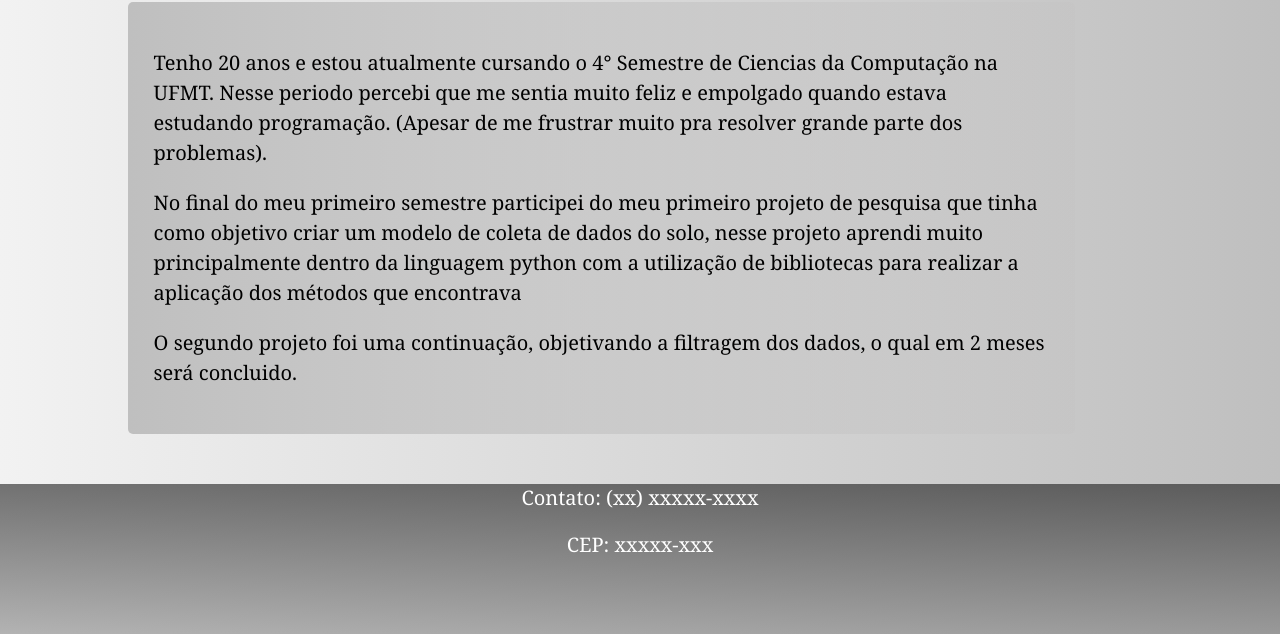
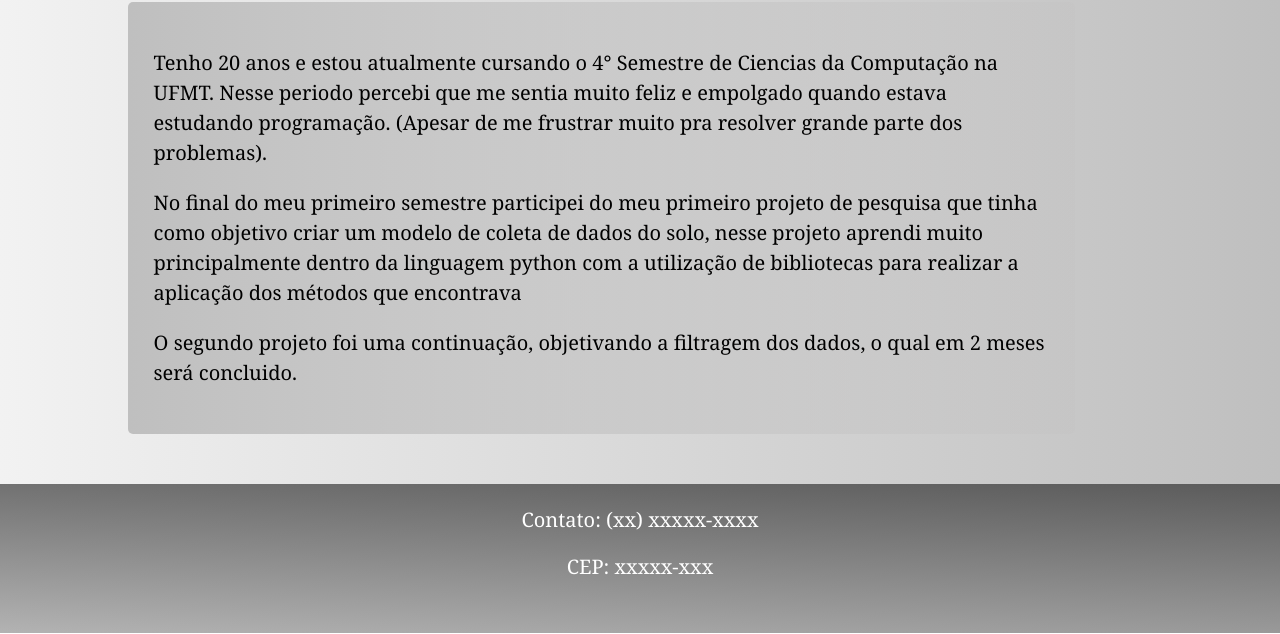
Before and after one commit to matheus-feijo/quem-sou-eu, a plain HTML site: page index.html in a window 1280 px wide. Shown: the part 413-1047 px from the top of the page. Drawn offline with Linux system fonts and the light colour scheme.

Commit message:
arquivo alterado

```diff
--- a/index.html
+++ b/index.html
@@ -38,8 +38,11 @@
     </div>
 
     <footer>
-        <p>Contato: (xx) xxxxx-xxxx</p>
-        <p>CEP: xxxxx-xxx</p>
+
+        <div id="container-footer">
+            <p>Contato: (xx) xxxxx-xxxx</p>
+            <p>CEP: xxxxx-xxx</p>
+        </div>
 
     </footer>
 </body>
--- a/style.css
+++ b/style.css
@@ -48,8 +48,9 @@ footer{
     background-image: linear-gradient(to top, #74747480, #0d0d0d8f);
     color: #FFF;
     width: 100%;
-    height: 150px;
+    height: 147px;
     text-align: center;
+    padding: 2px 0px 0px 0px;
 }
 
 
```
Also changed, not shown: 2 other files.
